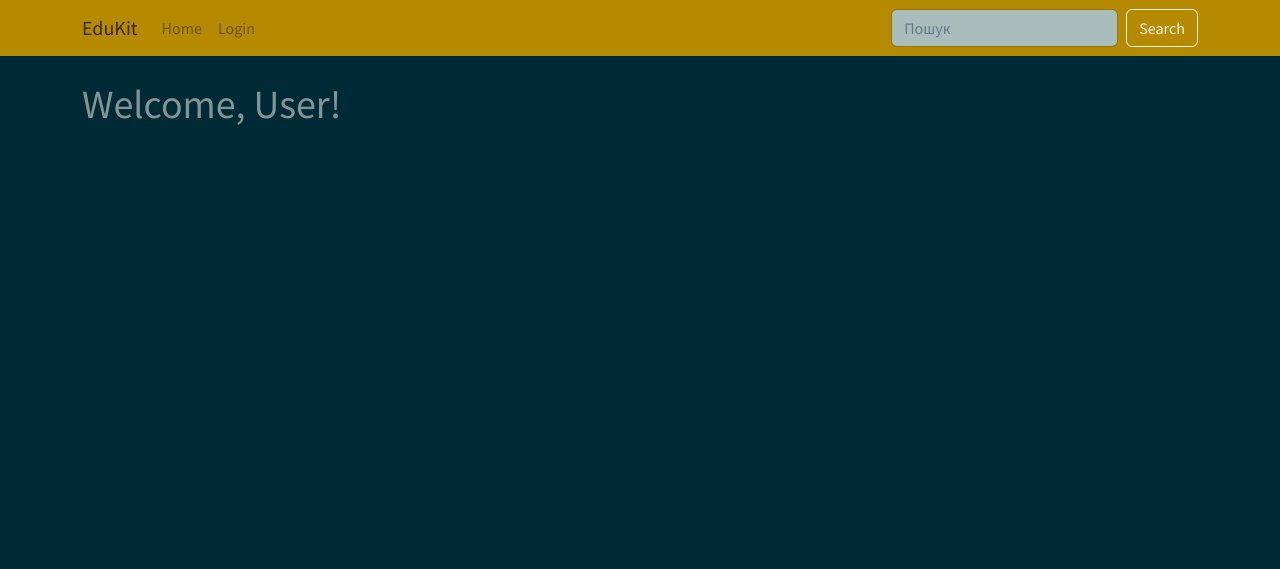
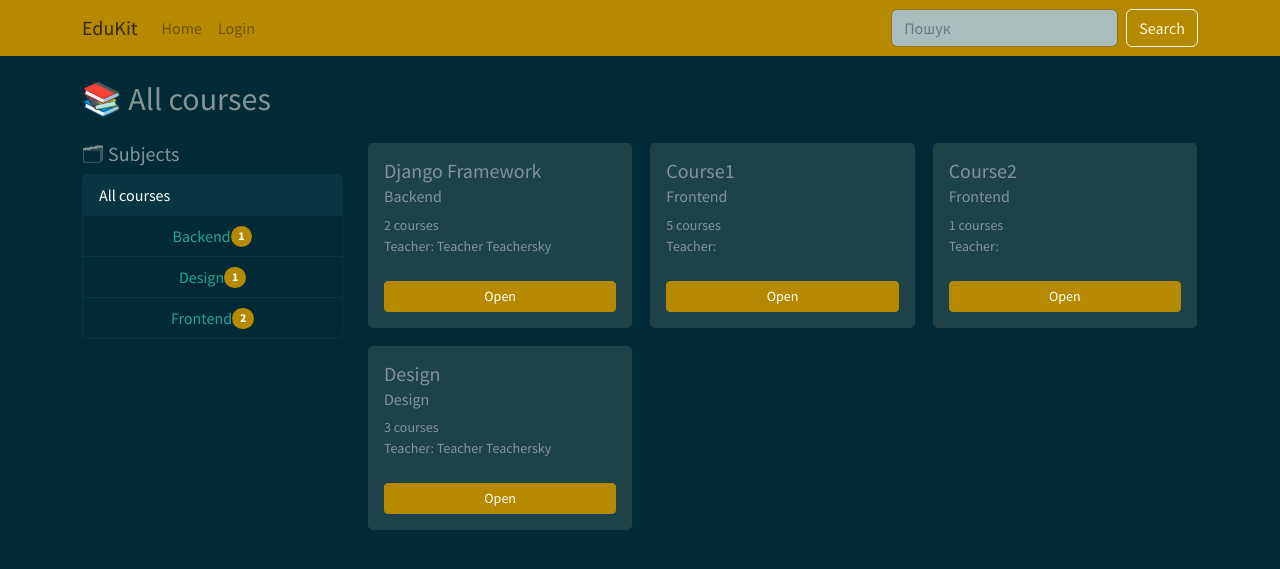
Before and after one commit to RRedLadeRR/django-web-edukit, a Django app: page / in a window 1280 px wide. Shown: the top 569 px of the page. Run offline with Django 5.2, Linux system fonts and the light colour scheme; data comes from the database, SQL or seed files in the repository; some libraries are stand-ins or nearby versions.

Commit message:
Implement course listing and detail views; update URLs and templates for improved navigation

```diff
--- a/core/urls.py
+++ b/core/urls.py
@@ -19,14 +19,14 @@ from django.conf.urls.static import static
 from django.contrib import admin
 from django.contrib.auth import views as auth_views
 from django.urls import include, path
-from courses.views import HomeView
+from courses.views import CourseListView
 
 urlpatterns = [
     path("accounts/login/", auth_views.LoginView.as_view(), name="login"),
     path("accounts/logout/", auth_views.LogoutView.as_view(), name="logout"),
     path("admin/", admin.site.urls),
     path("course/", include("courses.urls")),
-    path("", HomeView.as_view(), name="home"),
+    path("", CourseListView.as_view(), name="course_list"),
 ]
 
 if settings.DEBUG:
--- a/courses/templates/base.html
+++ b/courses/templates/base.html
@@ -16,14 +16,14 @@
 <body>
   <nav class="navbar navbar-expand-lg bg-primary" data-bs-theme="dark">
     <div class="container">
-      <a class="navbar-brand" href="{% url 'home' %}">EduKit</a>
+      <a class="navbar-brand" href="{% url 'course_list' %}">EduKit</a>
       <button class="navbar-toggler" type="button" data-bs-toggle="collapse" data-bs-target="#mainNavbar" aria-controls="mainNavbar" aria-expanded="false" aria-label="Toggle navigation">
         <span class="navbar-toggler-icon"></span>
       </button>
       <div class="collapse navbar-collapse" id="mainNavbar">
         <ul class="navbar-nav me-auto mb-2 mb-lg-0">
           <li class="nav-item">
-            <a class="nav-link" href="{% url 'home' %}">Home</a>
+            <a class="nav-link" href="{% url 'course_list' %}">Home</a>
           </li>
           {% if request.user.is_authenticated %}
             <li class="nav-item">
--- /dev/null
+++ b/courses/templates/courses/course/list.html
@@ -0,0 +1,58 @@
+{% extends "base.html" %}
+
+{% block title %}
+    {% if subject %}
+        Courses {{ subject.title }}
+    {% endif %}
+{% endblock title %}
+
+{% block content %}
+    <h2 class="mb-4">
+        {% if subject %}
+            📂{{ subject.title }} courses
+        {% else %}
+            📚 All courses
+        {% endif %}
+    </h2>
+    <div class="row">
+        <div class="col-12 col-md-3 mb-4">
+            <h5 class="mb-2">🗂 Subjects</h5>
+            <ul id="subjects" class="list-group">
+                <li class="list-group-item{% if not subject %} active {% endif %}">
+                    <a class="text-decoration-none{% if not subject %} text-white {% endif %}" href="{% url "course_list" %}">All courses</a>
+                </li>
+                {% for s in subjects %}
+                    <li class="list-group-item d-flex justify-content-center align-items-center{% if subject == s %} active {% endif %}">
+                        <a class="text-decoration-none{% if subject == s %} text-white {% endif %}" href="{% url "course_list_subject" s.slug %}">{{ s.title }}</a>
+                        <span class="badge text-bg-primary rounded-pill">{{ s.total_courses }}</span>
+                    </li>
+                {% endfor %}
+            </ul>
+        </div>
+        <div id="courses" class="col-9 col-md-9">
+            <div class="row row-cols-1 row-cols-sm-2 row-cols-lg-3 g-3">
+                {% for course in courses %}
+                    {% with subject=course.subject %}
+                        <div class="col">
+                            <div class="card h-100 border-2">
+                                <div class="card-body d-flex flex-column">
+                                    <h5 class="card-title">{{ course.title }}</h5>
+                                    <h6 class="card-subtitle mb-2 text-muted">{{ course.subject.title }}</h6>
+                                    <p class="card-text small text-muted mt-auto">
+                                        {{ course.total_modules }} courses <br>
+                                        Teacher: {{ course.owner.get_full_name }}
+                                    </p>
+                                    <a href="{% url "course_detail" course.slug %}" class="btn btn-primary btn-sm mt-2">Open</a>
+                                </div>
+                            </div>
+                        </div>
+                    {% endwith %}
+                {% empty %}
+                    <div class="col-12">
+                        <p class="text-muted">No courses.</p>
+                    </div>
+                {% endfor %}
+            </div>
+        </div>
+    </div>
+{% endblock content %}
--- a/courses/urls.py
+++ b/courses/urls.py
@@ -14,4 +14,6 @@ urlpatterns = [
     path("module/<int:module_id>/", views.ModuleContentListView.as_view(), name="module_content_list"),
     path("module/order/", views.ModuleOrderView.as_view(), name="module_order"),
     path("content/order/", views.ContentOrderView.as_view(), name="content_order"),
+    path("subject/<slug:subject>/", views.CourseListView.as_view(), name="course_list_subject"),
+    path("<slug:slug>/", views.CourseDetailView.as_view(), name="course_detail"),
 ]
--- a/courses/views.py
+++ b/courses/views.py
@@ -1,14 +1,16 @@
 from braces.views import CsrfExemptMixin, JsonRequestResponseMixin
 from django.apps import apps
+from django.db.models import Count
 from django.forms.models import modelform_factory
 from django.shortcuts import get_object_or_404, redirect
 from django.views.generic import TemplateView
 from django.views.generic.base import TemplateResponseMixin, View
+from django.views.generic.detail import DetailView
+from django.views.generic.edit import CreateView, DeleteView, UpdateView
 from django.views.generic.list import ListView
-from django.views.generic.edit import CreateView, DeleteView, UpdateView
 from .forms import ModuleFormSet
 from .mixins import OwnerCourseEditMixin, OwnerCourseMixin
-from .models import Course, Content, Module
+from .models import Course, Content, Module, Subject
 
 # Create your views here.
 
@@ -132,3 +134,23 @@ class ContentOrderView(CsrfExemptMixin, JsonRequestResponseMixin, View):
         for id, order in self.request_json.items():
             Content.objects.filter(id=id, module__course__owner=request.user).update(order=order)
         return self.render_json_response({"saved": "Ok"})
+
+class CourseListView(TemplateResponseMixin, View):
+    model = Course
+    template_name = "courses/course/list.html"
+
+    def get(self, request, subject=None):
+        subjects = Subject.objects.annotate(total_courses=Count("courses"))
+        courses = Course.objects.annotate(total_modules=Count("modules"))
+        if subject:
+            subject = get_object_or_404(Subject, slug=subject)
+            courses = courses.filter(subject=subject)
+        return self.render_to_response({
+            "subjects": subjects,
+            "subject": subject,
+            "courses": courses,
+        })
+
+class CourseDetailView(DetailView):
+    model = Course
+    template_name = "courses/course/detail.html"
```
Also changed, not shown: courses/templates/courses/course/detail.html (added).
